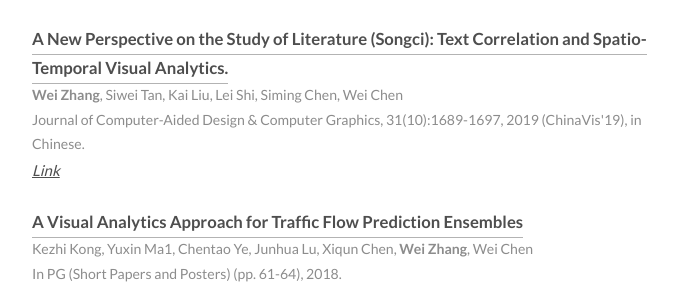
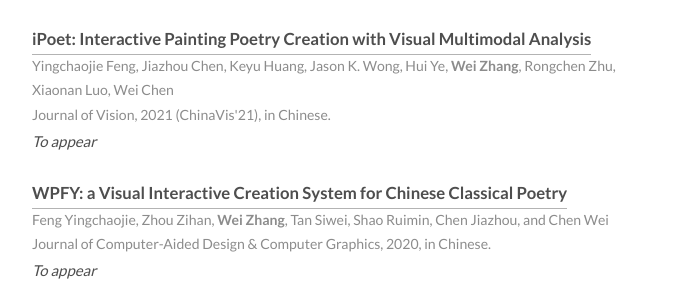
Before and after one commit to zwstart/-zwstart.github.io, a plain HTML site: page index.html in a window 1280 px wide. Shown: the part 603-890 px from the top of the page, without its empty margins (297-975 px from the left). Drawn offline with Linux system fonts and the light colour scheme.

Commit message:
first update

```diff
--- a/index.html
+++ b/index.html
@@ -72,14 +72,27 @@
         <div class="container">
             <h1>publications</h1>
             <ul class="work-list">
-                <li><a href="#">A New Perspective on the Study of Literature (Songci): Text Correlation and Spatio-Temporal Visual Analytics. </a></li>
+                <li><a href="#">iPoet: Interactive Painting Poetry Creation with Visual Multimodal Analysis</a></li>
+                <li>Yingchaojie Feng, Jiazhou Chen, Keyu Huang, Jason K. Wong, Hui Ye, <strong>Wei Zhang</strong>, Rongchen Zhu, Xiaonan Luo, Wei Chen
+                </li>
+                <li>Journal of Vision, 2021 (ChinaVis'21), in Chinese.</li>
+                <p><em>To appear</em></p>
+            </ul>
+            <ul class="work-list">
+                <li><a href="#">WPFY: a Visual Interactive Creation System for Chinese Classical Poetry </a></li>
+                <li>Feng Yingchaojie, Zhou Zihan, <strong>Wei Zhang</strong>, Tan Siwei, Shao Ruimin, Chen Jiazhou, and Chen Wei</li>
+                <li>Journal of Computer-Aided Design & Computer Graphics, 2020, in Chinese.</li>
+                <p><em>To appear</em></p>
+            </ul>
+            <ul class="work-list">
+                <li><a href="#">A New Perspective on the Study of Literature (Songci): Text Correlation and Spatio-Temporal Visual Analytics </a></li>
                 <li><strong>Wei Zhang</strong>, Siwei Tan, Kai Liu, Lei Shi, Siming Chen, Wei Chen</li>
                 <li>Journal of Computer-Aided Design & Computer Graphics, 31(10):1689-1697, 2019 (ChinaVis'19), in Chinese.</li>
                 <p><em><a href="http://simingchen.me/docs/zhang_songci19.pdf">Link</a></em></p>
             </ul>
             <ul class="work-list">
                 <li><a href="#">A Visual Analytics Approach for Traffic Flow Prediction Ensembles</a></li>
-                <li>Kezhi Kong, Yuxin Ma1, Chentao Ye, Junhua Lu, Xiqun Chen, <strong>Wei Zhang</strong>, Wei Chen</li>
+                <li>Kezhi Kong, Yuxin Ma, Chentao Ye, Junhua Lu, Xiqun Chen, <strong>Wei Zhang</strong>, Wei Chen</li>
                 <li> In PG (Short Papers and Posters) (pp. 61-64), 2018.</li>
                 <p><em><a href="https://diglib.eg.org/bitstream/handle/10.2312/pg20181281/061-064.pdf?sequence=1&isAllowed=n">Link</a></em></p>
             </ul>
```
